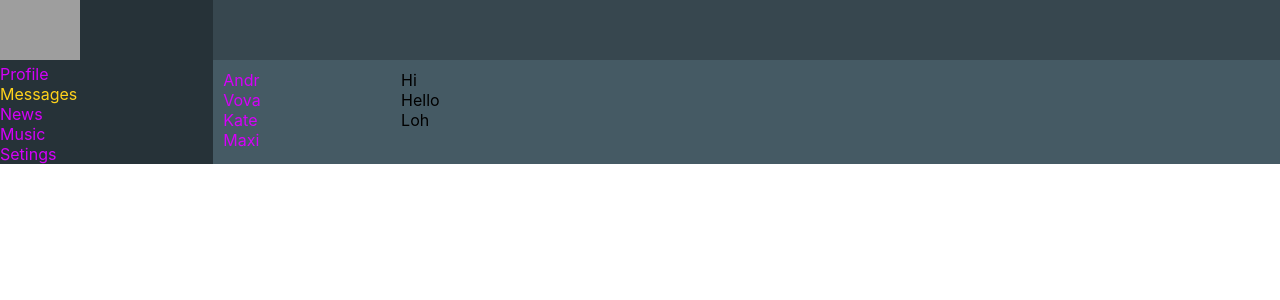
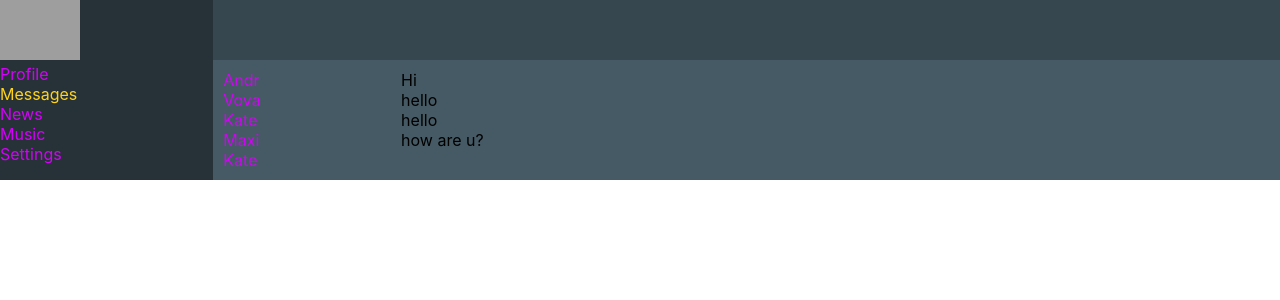
Before and after one commit to AVodo/social-network, a React (Create React App) app: page /dialogs in a window 1280 px wide. Shown: the top 300 px of the page. Built offline with nearby package versions, Linux system fonts and the light colour scheme; grey boxes are pictures that could not be loaded.

Commit message:
separate some data

```diff
--- a/src/App.js
+++ b/src/App.js
@@ -10,18 +10,18 @@ import Settings from "./components/Settings/Settings";
 import {BrowserRouter, Route} from "react-router-dom";
 
 
-const App = () => {
+const App = (props) => {
     return (
         <BrowserRouter>
             <div className='app-wrapper'>
                 <Header/>
                 <Navbar/>
                 <div className="app-wrapper-content">
-                    <Route path='/profile' component={Profile} />
-                    <Route path='/dialogs' component={Dialogs} />
-                    <Route path='/news' component={News} />
-                    <Route path='/music' component={Music} />
-                    <Route path='/settings' component={Settings} />
+                    <Route path='/profile' render={ () => <Profile postsD={props.postsD}/> } />
+                    <Route path='/dialogs' render={ () => <Dialogs messagesD={props.messagesD} dialogsD={props.dialogsD}/> } />
+                    <Route path='/news' render={ () => <News /> } />
+                    <Route path='/music' render={ () => <Music /> } />
+                    <Route path='/settings' render={ () => <Settings /> } />
                 </div>
             </div>
         </BrowserRouter>
--- /dev/null
+++ b/src/components/Dialogs/Dialog/Dialog.jsx
@@ -0,0 +1,15 @@
+import style from "../Dialogs.module.css";
+import {NavLink} from "react-router-dom";
+import React from "react";
+
+const Dialog = (props) => {
+    let path = '/dialogs/' + props.id
+
+    return (
+        <div className={style.dialog}>
+            <NavLink to={path} activeClassName={style.active}>{props.name}</NavLink>
+        </div>
+    )
+}
+
+export default Dialog
--- a/src/components/Dialogs/Dialogs.jsx
+++ b/src/components/Dialogs/Dialogs.jsx
@@ -1,48 +1,27 @@
 import React from "react";
 import style from './Dialogs.module.css'
-import {NavLink} from "react-router-dom";
-
-const Dialog = (props) => {
-    let path = '/dialogs/' + props.id
-
-    return (
-        <div className={style.dialog}>
-            <NavLink to={path} activeClassName={style.active}>{props.name}</NavLink>
-        </div>
-    )
-}
-
-const Message = (props) => {
-    return (
-        <div className={style.message}>{props.text}</div>
-    )
-}
+import Dialog from "./Dialog/Dialog";
+import Message from "./Message/Message";
 
 const Dialogs = (props) => {
 
-    let dialogsData = [
-        {id: '1', name: 'Andr'},
-        {id: '2', name: 'Vova'},
-        {id: '3', name: 'Kate'},
-        {id: '4', name: 'Maxi'}
-    ]
+    let dialogs = props.dialogsD
+        .map(dialog => <Dialog name={dialog.name} id={dialog.id}/>)
+
+    let messages = props.messagesD
+        .map(message => <Message text={message.message}/>)
 
     return (
         <div className={style.dialogsWindow}>
             <div className={style.dialogItems}>
 
-                <Dialog name ={dialogsData[0].name} id={dialogsData[0].id} />
-                <Dialog name ={dialogsData[1].name} id={dialogsData[1].id} />
-                <Dialog name ={dialogsData[2].name} id={dialogsData[2].id} />
-                <Dialog name ={dialogsData[3].name} id={dialogsData[3].id} />
+                {dialogs}
 
             </div>
 
             <div className={style.messages}>
 
-                <Message text='Hi'/>
-                <Message text='Hello'/>
-                <Message text='Loh'/>
+                {messages}
 
             </div>
         </div>
--- /dev/null
+++ b/src/components/Dialogs/Message/Message.jsx
@@ -0,0 +1,10 @@
+import style from "../Dialogs.module.css";
+import React from "react";
+
+const Message = (props) => {
+    return (
+        <div className={style.message}>{props.text}</div>
+    )
+}
+
+export default Message
--- a/src/components/Navbar/Navbar.jsx
+++ b/src/components/Navbar/Navbar.jsx
@@ -24,7 +24,7 @@ const Navbar = () => {
             </div>
 
             <div className={style.item}>
-                <NavLink to='/settings' activeClassName={style.active}>Setings</NavLink>
+                <NavLink to='/settings' activeClassName={style.active}>Settings</NavLink>
             </div>
         </nav>
     )
--- a/src/components/Profile/MyPosts/MyPosts.jsx
+++ b/src/components/Profile/MyPosts/MyPosts.jsx
@@ -1,7 +1,11 @@
-import style from './MyPosts.module.css'
+import style from './MyPosts.module.css';
 import Post from "./Post/Post";
 
-const MyPosts = () => {
+const MyPosts = (props) => {
+
+    let posts = props.postsD
+        .map(post => <Post message={post.message} like={post.likeCount}/>);
+
     return (
         <div>
             My posts
@@ -9,10 +13,9 @@ const MyPosts = () => {
                 <textarea></textarea>
                 <button>Add post</button>
             </div>
-            <Post message='hello' like='15'/>
-            <Post message='first' like='10'/>
+            {posts}
         </div>
-    )
+    );
 }
 
-export default MyPosts
+export default MyPosts;
--- a/src/components/Profile/Profile.jsx
+++ b/src/components/Profile/Profile.jsx
@@ -3,11 +3,11 @@ import style from './Profile.module.css'
 import MyPosts from "./MyPosts/MyPosts";
 import ProfileInfo from "./ProfileInfo/ProfileInfo";
 
-const Profile = () => {
+const Profile = (props) => {
     return (
         <div>
             <ProfileInfo/>
-            <MyPosts/>
+            <MyPosts postsD={props.postsD}/>
         </div>
     )
 }
--- a/src/components/Profile/ProfileInfo/ProfileInfo.jsx
+++ b/src/components/Profile/ProfileInfo/ProfileInfo.jsx
@@ -1,7 +1,7 @@
 import React from 'react'
 import style from './ProfileInfo.module.css'
 
-const ProfileInfo = () => {
+const ProfileInfo = (props) => {
     return (
         <div>
             <div>
--- a/src/index.js
+++ b/src/index.js
@@ -3,10 +3,31 @@ import ReactDOM from 'react-dom';
 import './index.css';
 import App from './App';
 import reportWebVitals from './reportWebVitals';
+import state from './red/state'
+
+let dialogsData = [
+    {id: '1', name: 'Andr'},
+    {id: '2', name: 'Vova'},
+    {id: '3', name: 'Kate'},
+    {id: '4', name: 'Maxi'},
+    {id: '5', name: 'Kate'},
+]
+
+let messagesData = [
+    {id: '1', message: 'Hi'},
+    {id: '2', message: 'hello'},
+    {id: '3', message: 'hello'},
+    {id: '4', message: 'how are u?'}
+]
+
+let postsData = [
+    {id: '1', message: 'Hello', likeCount: '15'},
+    {id: '2', message: 'First', likeCount: '11'},
+]
 
 ReactDOM.render(
   <React.StrictMode>
-    <App />
+    <App dialogsD={dialogsData} messagesD={messagesData} postsD={messagesData}/>
   </React.StrictMode>,
   document.getElementById('root')
 );
--- /dev/null
+++ b/src/red/state.js
@@ -0,0 +1,21 @@
+let state = {
+
+    dialogsData: [
+        {id: '1', name: 'Andr'},
+        {id: '2', name: 'Vova'},
+        {id: '3', name: 'Kate'},
+        {id: '4', name: 'Maxi'},
+        {id: '5', name: 'Kate'},
+    ],
+    messagesData: [
+        {id: '1', message: 'Hi'},
+        {id: '2', message: 'hello'},
+        {id: '3', message: 'hello'},
+        {id: '4', message: 'how are u?'}
+    ],
+    postsData: [
+        {id: '1', message: 'Hello', likeCount: '15'},
+        {id: '2', message: 'First', likeCount: '11'},
+    ]
+
+}
```
